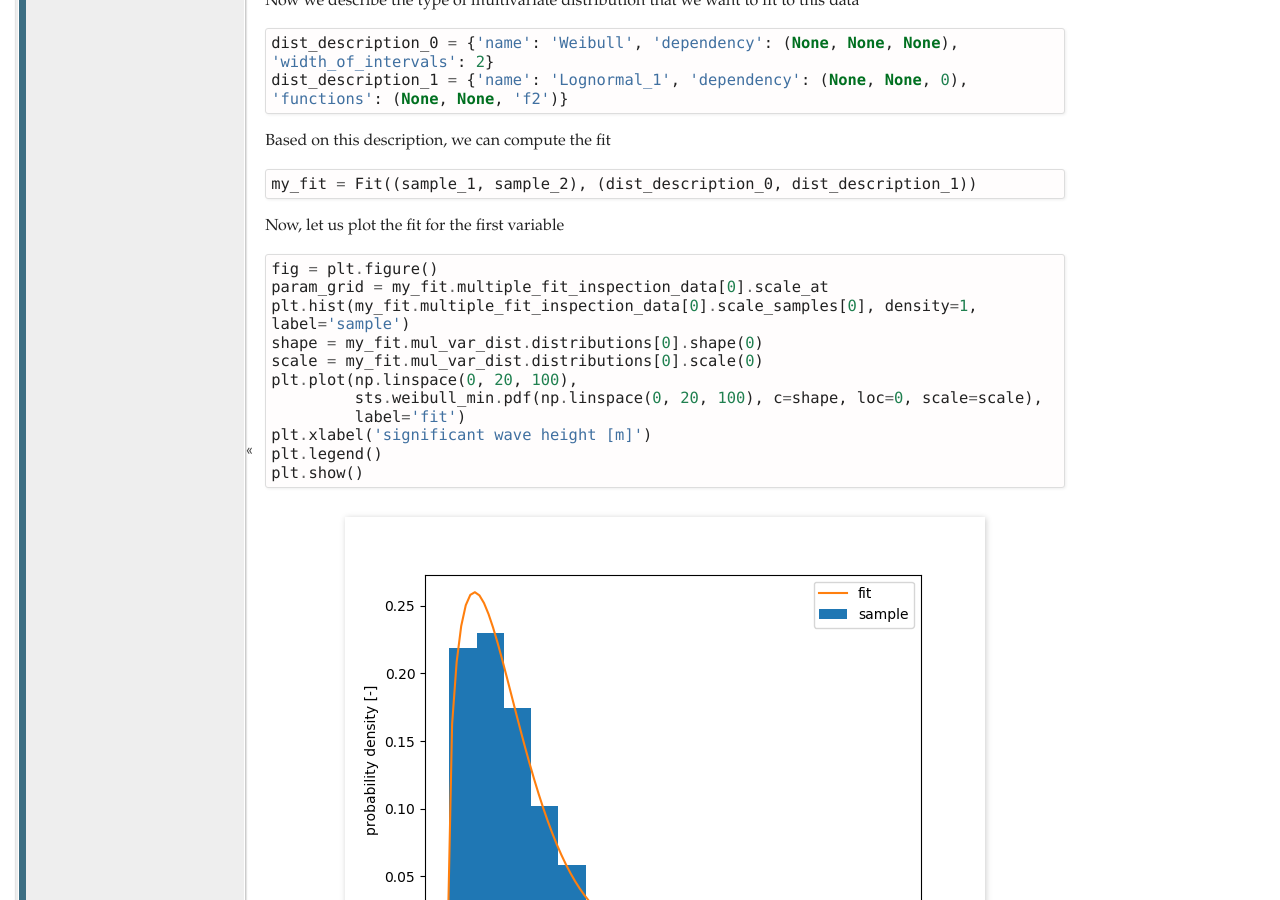
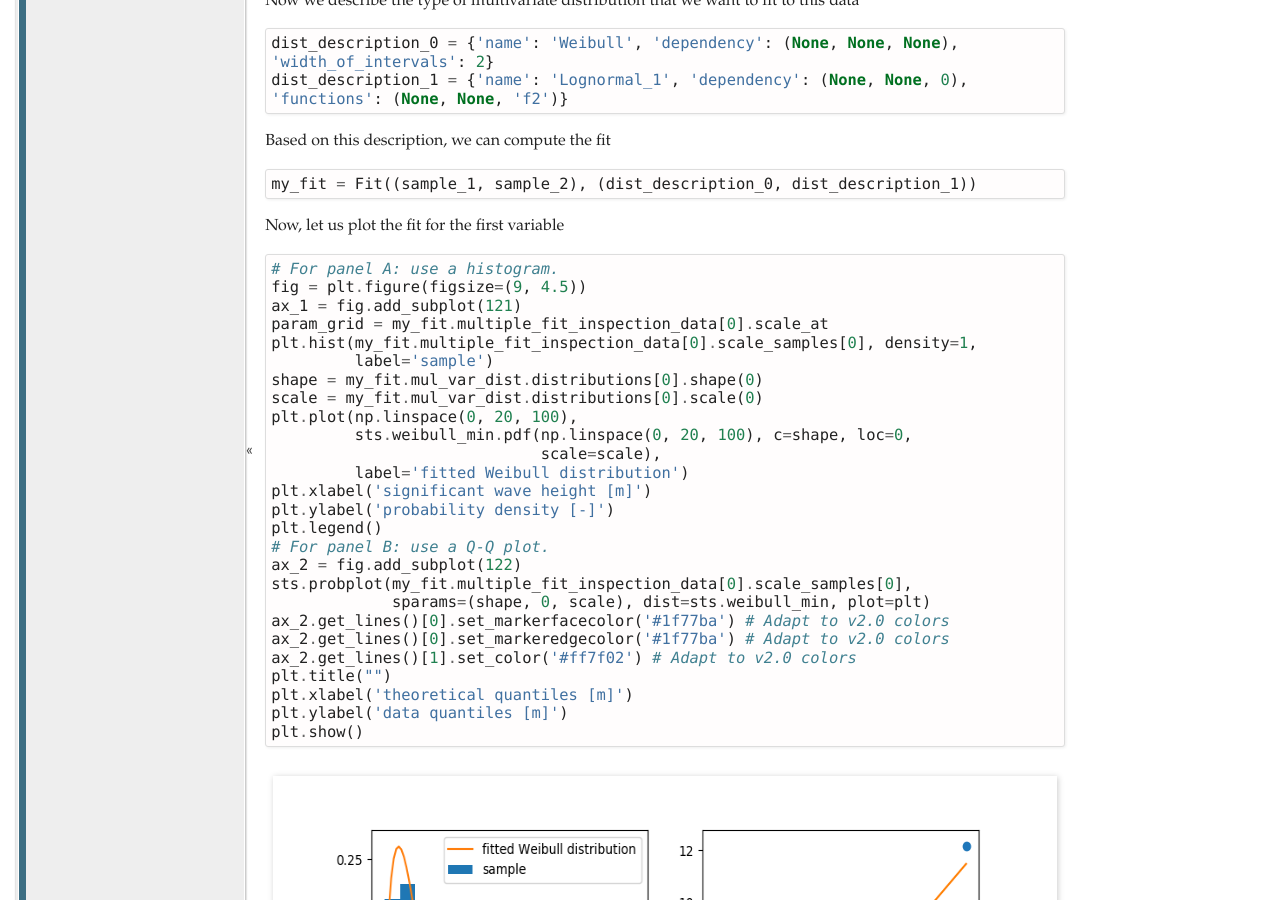
Before and after one commit to virocon-organization/virocon, a Sphinx documentation site: the page built from docs/fitting.rst, in a window 1280 px wide and 900 px high, scrolled down 2151 px. Built offline with Sphinx 7.4.7, drawn with Linux system fonts in a browser that asks for light colours.

Commit message:
Add a Q-Q plot to illustrate the quality of model fit as  required by reviewer #4.

```diff
--- a/docs/fitting.rst
+++ b/docs/fitting.rst
@@ -89,16 +89,31 @@
 
 Now, let us plot the fit for the first variable ::
 
-    fig = plt.figure()
+    # For panel A: use a histogram.
+    fig = plt.figure(figsize=(9, 4.5))
+    ax_1 = fig.add_subplot(121)
     param_grid = my_fit.multiple_fit_inspection_data[0].scale_at
-    plt.hist(my_fit.multiple_fit_inspection_data[0].scale_samples[0], density=1, label='sample')
+    plt.hist(my_fit.multiple_fit_inspection_data[0].scale_samples[0], density=1,
+             label='sample')
     shape = my_fit.mul_var_dist.distributions[0].shape(0)
     scale = my_fit.mul_var_dist.distributions[0].scale(0)
     plt.plot(np.linspace(0, 20, 100),
-             sts.weibull_min.pdf(np.linspace(0, 20, 100), c=shape, loc=0, scale=scale),
-             label='fit')
+             sts.weibull_min.pdf(np.linspace(0, 20, 100), c=shape, loc=0,
+                                 scale=scale),
+             label='fitted Weibull distribution')
     plt.xlabel('significant wave height [m]')
+    plt.ylabel('probability density [-]')
     plt.legend()
+    # For panel B: use a Q-Q plot.
+    ax_2 = fig.add_subplot(122)
+    sts.probplot(my_fit.multiple_fit_inspection_data[0].scale_samples[0],
+                 sparams=(shape, 0, scale), dist=sts.weibull_min, plot=plt)
+    ax_2.get_lines()[0].set_markerfacecolor('#1f77ba') # Adapt to v2.0 colors
+    ax_2.get_lines()[0].set_markeredgecolor('#1f77ba') # Adapt to v2.0 colors
+    ax_2.get_lines()[1].set_color('#ff7f02') # Adapt to v2.0 colors
+    plt.title("")
+    plt.xlabel('theoretical quantiles [m]')
+    plt.ylabel('data quantiles [m]')
     plt.show()
 
 
```
Also changed, not shown: docs/fitting_fig2.png, 1 other file.
